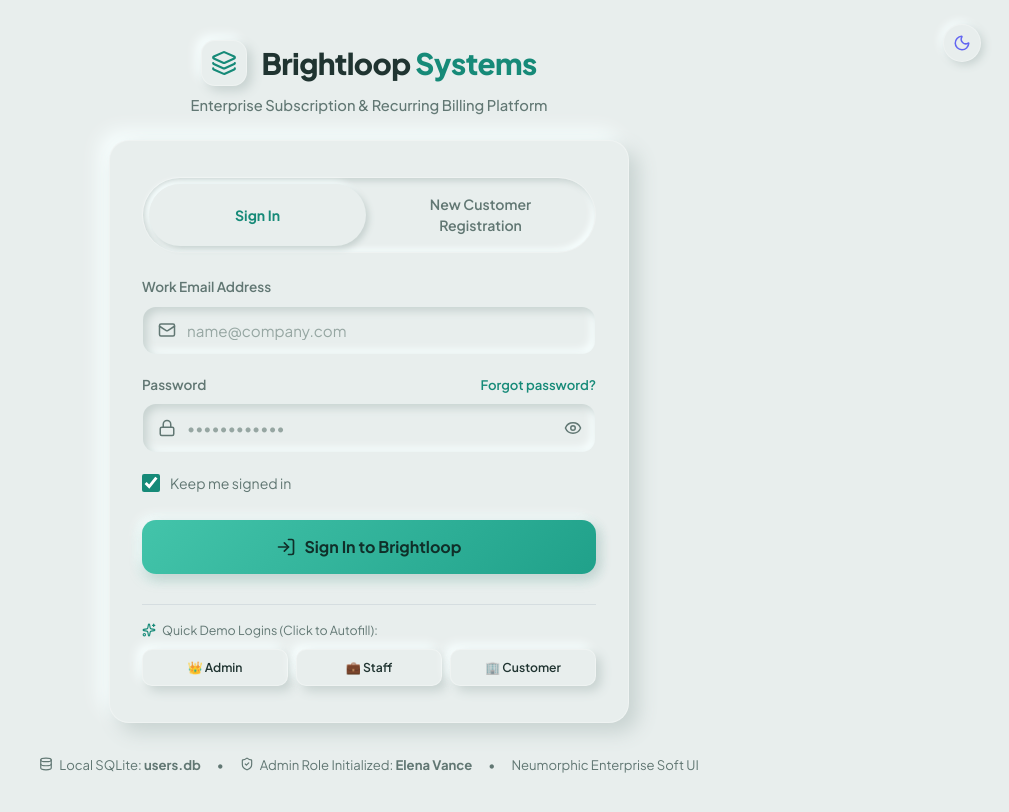
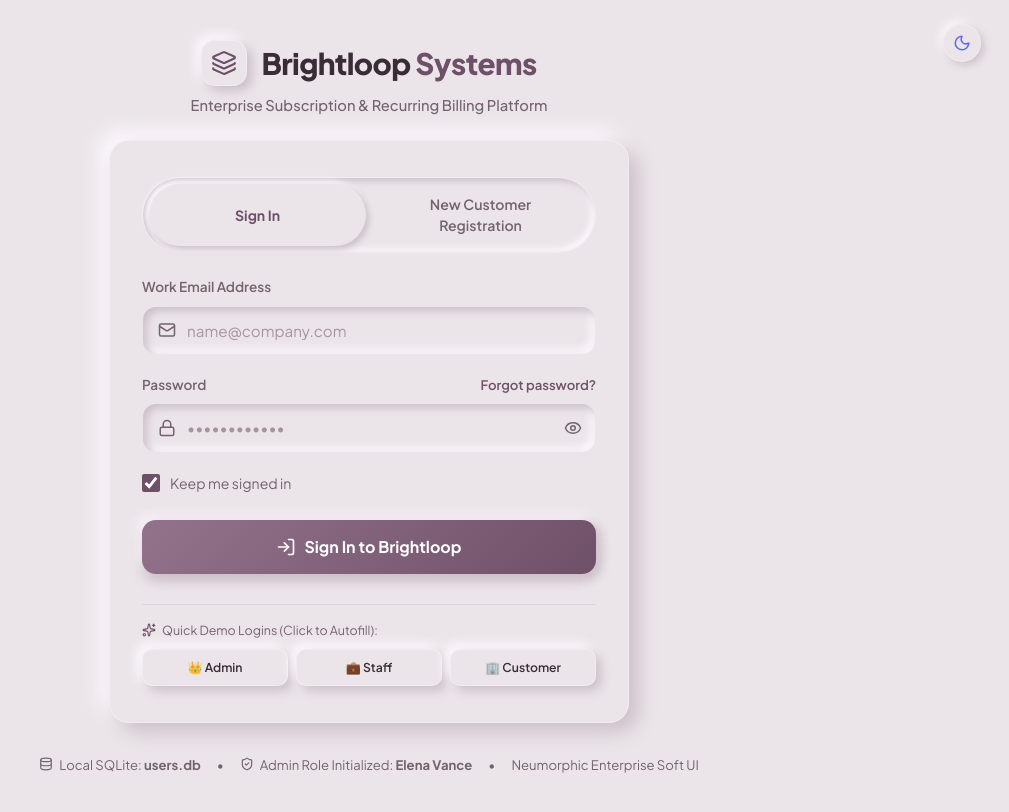
Before and after one commit to 10sarang01/Subscription_Management_System, a React (Vite) app: page /team in a window 1280 px wide. Shown: the whole page, without its empty margins (271-1280 px from the left). Built offline with nearby package versions, Linux system fonts and the light colour scheme.

Commit message:
A new colour theme

```diff
--- a/src/index.css
+++ b/src/index.css
@@ -891,3 +891,47 @@ textarea.neu-input { min-height: 100px; resize: vertical; }
   height: 3px; border-radius: 0 0 4px 4px; background: var(--brand-gradient);
 }
 [data-theme='dark'] { --billing-hero-bg: linear-gradient(120deg, #293a3e 0%, #303841 62%, #353e48 100%); }
+
+/* Plum theme — RGB 110, 80, 104 */
+:root {
+  --bg-color: #ebe5e9;
+  --bg-surface: #ebe5e9;
+  --bg-card: #ebe5e9;
+  --bg-subtle: #e0d7dd;
+  --shadow-light: #fffaff;
+  --shadow-dark: #cbbfc7;
+  --text-main: #392c37;
+  --text-muted: #74636f;
+  --text-dim: #94818e;
+  --primary: #6e5068;
+  --primary-light: #896a82;
+  --primary-hover: #593e54;
+  --primary-shadow: rgba(110, 80, 104, .3);
+  --primary-glow: rgba(110, 80, 104, .14);
+  --border-focus: #6e5068;
+  --brand-gradient: linear-gradient(135deg, #92738b, #6e5068);
+  --brand-logo-bg: #ebe5e9;
+  --billing-hero-bg: linear-gradient(135deg, #eee6eb, #e5dce3);
+}
+[data-theme='dark'] {
+  --bg-color: #39313a;
+  --bg-surface: #39313a;
+  --bg-card: #39313a;
+  --bg-subtle: #302830;
+  --shadow-light: #4b404a;
+  --shadow-dark: #292329;
+  --text-main: #f4eaf1;
+  --text-muted: #c7b5c2;
+  --text-dim: #a692a0;
+  --primary: #d5a9ca;
+  --primary-light: #e7c2dd;
+  --primary-hover: #e7c2dd;
+  --border-focus: #d5a9ca;
+  --brand-gradient: linear-gradient(135deg, #bc93b2, #96708e);
+  --brand-logo-bg: #39313a;
+  --billing-hero-bg: linear-gradient(120deg, #463744, #39313a 70%, #443a44);
+}
+.neu-btn-primary { color: #fff; }
+[data-theme='dark'] .neu-btn-primary { color: #261923; }
+.billing-hero::before { background: radial-gradient(circle, rgba(160, 110, 150, .2), transparent 70%); }
+.billing-hero::after { border-color: rgba(160, 110, 150, .2); box-shadow: 0 0 0 28px rgba(160, 110, 150, .04), 0 0 0 56px rgba(160, 110, 150, .025); }
```
